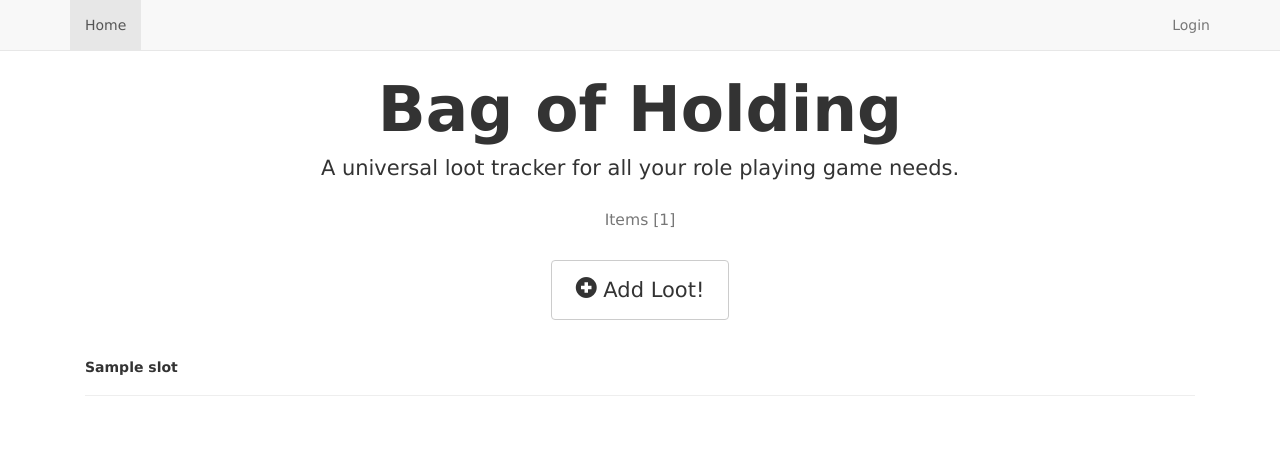
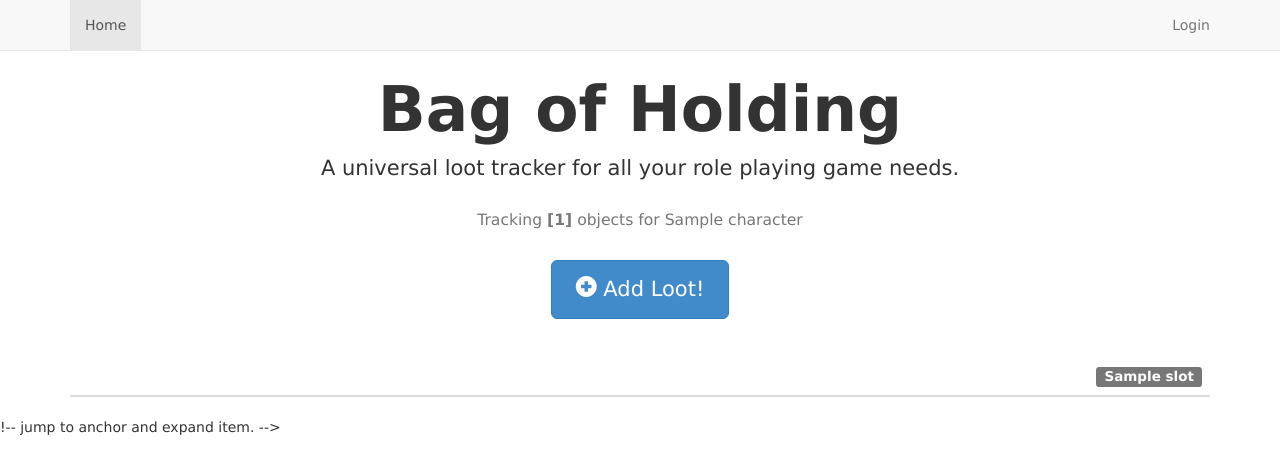
Before and after one commit to jness/Bag_of_Holding, a Django app: template hub/templates/hub/character.html in a window 1280 px wide. Shown: the top 474 px of the page. Run offline with Django 3.2, Linux system fonts and the light colour scheme; the template is opened without the code that fills it: most values are stand-ins (such as "Sample title", 1, 10 or a date in 2020); grey boxes marked "Sample" are stand-in pictures; lists and menus that the app fills with data are empty; some libraries are stand-ins or nearby versions.

Commit message:
a lot of changes

```diff
--- a/hub/static/css/theme.css
+++ b/hub/static/css/theme.css
@@ -1,7 +1,7 @@
 
 body {
   padding-top: 20px;
-  font-family: 'Lucida Grande', 'Lucida Sans Unicode', 'Geneva', 'Verdana', sans-serif;
+  font-family: 'Verdana', sans-serif;
 }
 
 .modal-dialog{
@@ -10,6 +10,10 @@
 
 .icon-box {
     text-align:right;
+}
+
+.table tbody tr td {
+    vertical-align: middle;
 }
 
 .item_desc {
--- a/hub/templates/hub/base.html
+++ b/hub/templates/hub/base.html
@@ -22,17 +22,17 @@
         </div>
         <div class="navbar-collapse collapse">
           <ul class="nav navbar-nav">
-            <li class="active"><a href="/">Home</a></li>
+            <li class="active"><a href="{% url "home" %}">Home</a></li>
           </ul>
           <ul class="nav navbar-nav navbar-right">
             {% if request.user.is_authenticated %}
                 <li>
-                    <a href="/profile/">Welcome {{ request.user }}</a>
+                    <a href="{% url "profile" %}">Welcome {{ request.user }}</a>
                 </li>
-                <li><a href="/logout/"><small>[ Logout ]</small></a></li>
-                <li><a href="/change_password/"><small>[ Change Password ]</small></a></li>
+                <li><a href="{% url "mylogout" %}"><small>[ Logout ]</small></a></li>
+                <li><a href="{% url "update_password" %}"><small>[ Change Password ]</small></a></li>
             {% else %}
-                <li><a href="/login/">Login</a></li>
+                <li><a href="{% url "mylogin" %}">Login</a></li>
             {% endif %}
           </ul>
         </div><!--/.nav-collapse -->
@@ -46,12 +46,12 @@
             <h1><strong>Bag of Holding</strong></h1>
             <p class="lead">A universal loot tracker for all your role playing game needs.</p>
 
-            {% block loot_button %}
+            {% block jumbotron %}
             {% endblock %}
         </div>
 
 
-        <!-- Item list -->
+        <!-- Body -->
         <div class="col-md-12">
             {% block body %}
             {% endblock %}
@@ -64,7 +64,7 @@
         <script src="http://code.jquery.com/jquery-1.11.0.min.js"></script>
         <script src="/static/bootstrap/js/bootstrap.js"></script>
 
-        {% block loot_modal %}
+        {% block modal %}
         {% endblock %}
 
     </body>
--- a/hub/templates/hub/character.html
+++ b/hub/templates/hub/character.html
@@ -1,198 +1,77 @@
 {% extends "hub/base.html" %}
 
-{% block loot_button %}
-<h3><small>Items [{{ items|length }}]</small></h3><br>
+{% block jumbotron %}
+<h3>
+    <small>Tracking <strong>[{{ items|length }}]</strong> objects for {{ character.name }}</small>
+</h3>
+<br>
 <p>
     {% if not readonly %}
-    <button type="button" class="btn btn-default btn-ls" data-toggle="modal" data-target="#newItemModal">
+    <a class="btn btn-primary btn-lg" href="{% url "create_item" character.id %}">
         <span class="glyphicon glyphicon-plus-sign"></span> Add Loot!
-    </button>
+    </a>
     {% endif %}
 </p>
 <p>
 </p>
 {% endblock %}
 
-{% block loot_modal %}
-{% if not readonly %}
-<div class="modal fade" id="newItemModal" tabindex="-1" role="dialog" aria-labelledby="newItemModalLabel" aria-hidden="true">
+{% block body %}
+ <div class="row">
+
+    {% for slot in slots %}
+    <table class="table table-striped">
+
+        <thead>
+            <tr>
+                <th width="75"></th>
+                <th>
+                    <h4>
+                        <span class="label label-default pull-right">
+                            <strong>{{ slot.name }}</strong>
+                        </span>
+                    </h4>
+                </th>
+            </tr>
+        </thead>
+
+        <tbody>
+            {% for item in items %}
+                {% if item.slot == slot %}
+                    <tr>
+                        <td><img class="img-thumbnail" width="40" src="{{ item.icon.image.url}}" /></td>
+                        <td><a href="#{{ item.name|slugify}}" data-toggle="modal" data-target="#{{ item.name|slugify }}">{{ item.name }}</a></td>
+
+                        <!-- Item Modal -->
+                        <div class="modal fade" id="{{ item.name|slugify }}" data-toggle="#{{ item.name|slugify }}">
                             <div class="modal-dialog">
                                 <div class="modal-content">
-      <form action="/add/{{ character.id }}/" method="post">
-      {% csrf_token %}
-      <div class="modal-body">
-        <p><strong>Item Name</strong>:
-        <span class="help-block">This should need no explanation.</span>
-        <input type="text" name="name" class="form-control">
-        </p>
-        <p><strong>Quantity</strong>:
-        <span class="help-block">How many of the item do you have in your possession.</span>
-        <input type="number" name="quantity" class="form-control">
-        </p>
-        <p><strong>Description</strong>:
-        <span class="help-block">The place to put all rule text you need.</span>
-        <textarea name="description" class="form-control" rows="5"></textarea>
-        </p>
-
-        <p>
-            <strong>Reference Link</strong>:
-            <span class="help-block">A URL reference for this item. <small>example: http://google.com</small></span>
-            <input type="text" name="link" class="form-control">
-        </p>
-
-        <p><strong>Slot</strong>:
-        <span class="help-block">Which bag slot should this item go in?</span>
-        <select name="slot" class="form-control">
-          {% for slot in slots %}
-            <option value="{{ slot.id }}">{{ slot.name }}</option>
-          {% endfor %}
-        </select>
-        </p>
-
-        <p><strong>Icon</strong>:
-        <span class="help-block">Created by <a target="_blank" href="http://www.pixeljoint.com/pixelart/44976.htm"><strong>Ailas</strong></a></span>
-        </p>
-
-        <div class="icon-box">
-        {% for icon in icons %}
-            <label class="checkbox-inline">
-            <input class="button" type="radio" name="icon" value="{{ icon.id }}">
-            <img style="padding: 5px;" width="40" src="{{ icon.image.url }}" />
-            </label>
-        {% endfor %}
+                                    <div class="modal-header">
+                                        <button type="button" class="close" data-dismiss="modal"><span aria-hidden="true">&times;</span><span class="sr-only">Close</span></button>
+                                        <h4 class="modal-title"><strong>{{ item.name }}</strong></h4>
                                     </div>
 
-      </div>
-      <div class="modal-footer">
-        <button type="button" class="btn btn-default" data-dismiss="modal">Close</button>
-        <button type="submit" class="btn btn-primary">Add Loot!</button>
-      </div>
-      </form>
-    </div>
-  </div>
-</div>
-{% endif %}
-{% endblock %}
-
-{% block body %}
- <div class="row">
-    <div class="container-fluid">
-
-    {% for slot in slots %}
-    <h5><strong>{{ slot.name }}</strong></h5>
-    <hr>
-
-{% for item in items %}
-{% if item.slot == slot %}
-<div class="panel-group" id="{{ item.name|slugify }}-accordion">
-    <div class="panel panel-default">
-        <div class="panel-heading">
-            <h4 class="panel-title">
-            <div class="row">
-                <div class="col-md-12">
-                    <a style="outline: 0;" data-toggle="collapse" data-parent="#{{ item.name|slugify }}-accordion" href="#{{ item.name|slugify }}">
-                    <table>
-                    <tr>
-                    <td width="50">
-                    <img class="img-thumbnail" width="40" src="{{ item.icon.image.url}}" />
-                    </td>
-                    <td>{{ item.name }}</td>
-                    </tr>
-                    </table>
-                    </a>
-                </div>
-            </div>
-            </h4>
-        </div>
-
-        <div id="{{ item.name|slugify }}" class="panel-collapse collapse">
-            <a name="{{ item.name|slugify }}-anchor"></a>
-            <div class="panel-body">
+                                    <div class="modal-body">
                                         <p><strong>Quantity</strong>: {{ item.quantity }}</p>
                                         <p><strong>Description</strong>:</p>
                                         <pre class="item_desc">{{ item.description }}</pre>
                                         {% if item.link %}
-                <br>
-                <p><small><strong>Reference:</strong> <a target="_blank" href="{{ item.link }}">{{ item.link }}</a></small></p>
+                                        <hr>
+                                        <p><strong>Reference:</strong> <a target="_blank" href="{{ item.link }}">{{ item.link }}</a></p>
                                         {% endif %}
-
-                {% if not readonly %}
-                <hr>
-                <button type="button" class="btn btn-success" data-toggle="modal" data-target="#{{ item.name|slugify }}-update-modal">Update</button>
-                <button type="button" class="btn btn-danger" data-toggle="modal" data-target="#{{ item.name|slugify }}-trash-modal">Trash</button>
-                {% endif %}
-            </div>
-        </div>
-    </div>
                                     </div>
 
                                   {% if not readonly %}
-<!-- Update Loot Modal -->
-<div class="modal fade" id="{{ item.name|slugify }}-update-modal" tabindex="-1" role="dialog" aria-labelledby="{{ item.name|slugify }}-update-modalLabel" aria-hidden="true">
-    <div class="modal-dialog">
-        <div class="modal-content">
-            <form action="/update/{{ character.id }}/{{ item.id }}/" method="post">
-            {% csrf_token %}
-            <div class="modal-body">
-                <p>
-                    <strong>Item Name</strong>:
-                    <span class="help-block">This should need no explanation.</span>
-                    <input type="text" name="name" class="form-control" value="{{ item.name }}">
-                </p>
-
-                <p>
-                    <strong>Quantity</strong>:
-                    <span class="help-block">How many of the item do you have in your possession.</span>
-                    <input type="number" name="quantity" class="form-control" value="{{ item.quantity }}"></p>
-                <p>
-                    <strong>Description</strong>:
-                    <span class="help-block">The place to put all rule text you need.</span>
-                    <textarea name="description" class="form-control" rows="5">{{ item.description }}</textarea>
-                </p>
-
-                <p>
-                    <strong>Reference Link</strong>:
-                    <span class="help-block">A URL reference for this item. <small>example: http://google.com</small></span>
-                    <input type="text" name="link" class="form-control" value="{{ item.link }}">
-                </p>
-
-                <p><strong>Slot</strong>:
-                    <span class="help-block">Which bag slot should this item go in?</span>
-                    <select name="slot" class="form-control">
-                      {% for slot in slots %}
-                        {% if slot.id == item.slot.id %}
-                            <option selected value="{{ slot.id }}">{{ slot.name }}</option>
-                        {% else %}
-                            <option value="{{ slot.id }}">{{ slot.name }}</option>
-                        {% endif %}
-                      {% endfor %}
-                    </select>
-                </p>
-
-                <p><strong>Icon</strong>:
-                    <span class="help-block">Created by <a target="_blank" href="http://www.pixeljoint.com/pixelart/44976.htm"><strong>Ailas</strong></a></span>
-                </p>
-
-                <div class="icon-box">
-                {% for icon in icons %}
-                    <label class="checkbox-inline">
-                    <input class="button" type="radio" name="icon" value="{{ icon.id }}" {% if item.icon.id == icon.id %}checked{% endif %}>
-                    <img style="padding: 5px;" width="40" src="{{ icon.image.url }}" />
-                    </label>
-                {% endfor %}
-                </div>
-            </div>
-
                                   <div class="modal-footer">
                                         <button type="button" class="btn btn-default" data-dismiss="modal">Close</button>
-                <button type="submit" class="btn btn-primary">Update Loot!</button>
+                                        <button type="button" class="btn btn-danger" data-toggle="modal" data-target="#{{ item.name|slugify }}-trash-modal">Trash</button>
+                                        <a class="btn btn-success" href="{% url "update_item" character.id item.id %}">Modify</a>
                                   </div>
-            </form>
-        </div>
-    </div>
-</div>
+                                  {% endif %}
+                            </div><!-- /.modal-content -->
+                          </div><!-- /.modal-dialog -->
+                        </div><!-- /.modal -->
 
-<!-- Trash Loot Modal -->
                         <div class="modal fade" id="{{ item.name|slugify }}-trash-modal" tabindex="-1" role="dialog" aria-labelledby="{{ item.name|slugify }}-trash-modalLabel" aria-hidden="true">
                             <div class="modal-dialog">
                                 <div class="modal-content">
@@ -200,32 +79,35 @@
                                         <p>Are you sure you want to <strong>DELETE</strong> item <strong>{{ item.name }}</strong></p>
                                     </div>
                                     <div class="modal-footer">
-                <form action="/trash/{{ character.id }}/{{ item.id }}/" method="post">
+                                        <form action="{% url "trash" character.id item.id %}" method="post">
                                         {% csrf_token %}
-                <button type="button" class="btn btn-default" data-dismiss="modal">Close</button>
-                <button type="submit" class="btn btn-primary">Trash Loot!</button>
+                                        <button type="button" class="btn btn-primary" data-dismiss="modal">Cancel</button>
+                                        <button type="submit" class="btn btn-danger">Trash</button>
                                     </form>
                                 </div>
                                 </div>
                             </div>
                         </div>
-{% endif %}
-
+                    </tr>
                 {% endif %}
             {% endfor %}
+        </tbody>
+
+    </table>
     {% endfor %}
  </div>
-</div>
 
-<!-- jump to anchor and expand item. -->
+{% endblock %}
+
+{% block modal %}
+    !-- jump to anchor and expand item. -->
     <script type="application/javascript">
     if(window.location.hash) {
-        h = window.location.hash
-        h = h.replace('-anchor', '');
-        h = h.replace('#', '');
-        item = document.getElementById(h);
-        item.className += " " + "in";
+        h = window.location.hash;
+        item = document.getElementById(h.replace('#', ''));
+        if (item) {
+            $(h).modal('show');
+        }
     }
     </script>
-
 {% endblock %}
```
Also changed, not shown: Bag_of_Holding/urls.py (+8 -4 lines), hub/templates/hub/create.html (added, +52 -0 lines), hub/templates/hub/profile.html (+4 -4 lines), hub/templates/hub/update.html (added, +56 -0 lines), hub/views.py (+30 -4 lines). Lines whose indentation alone changed are shown as unchanged.
